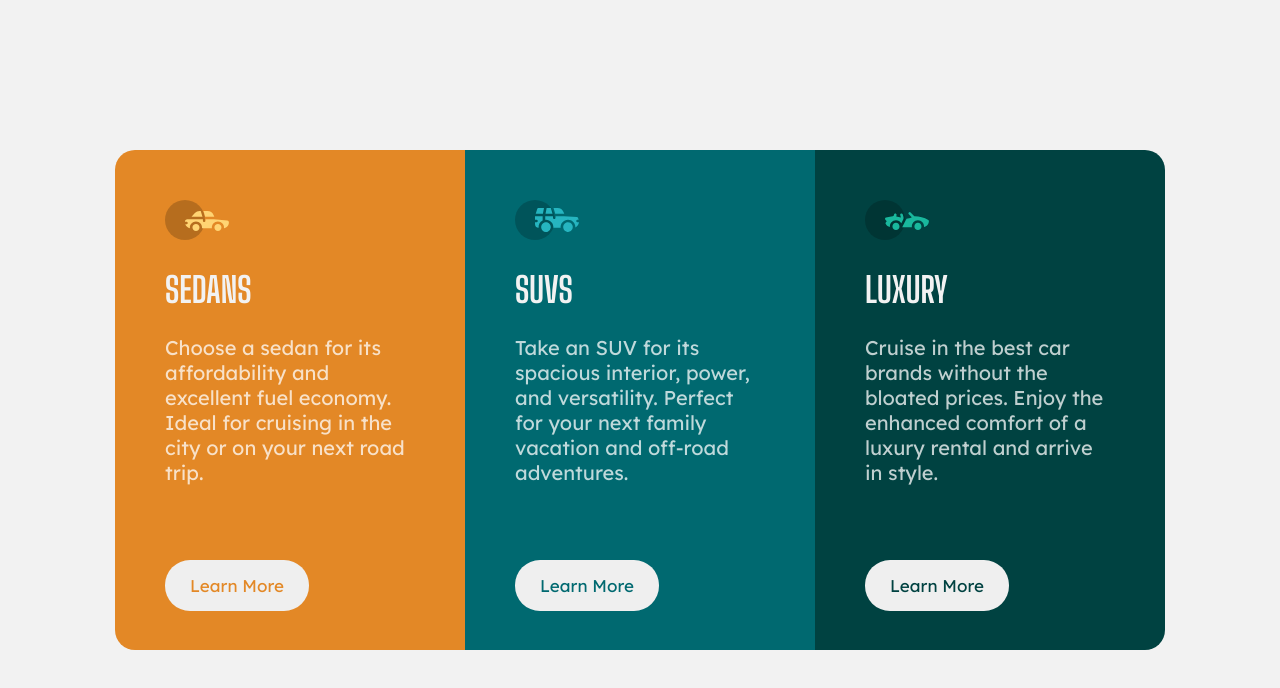
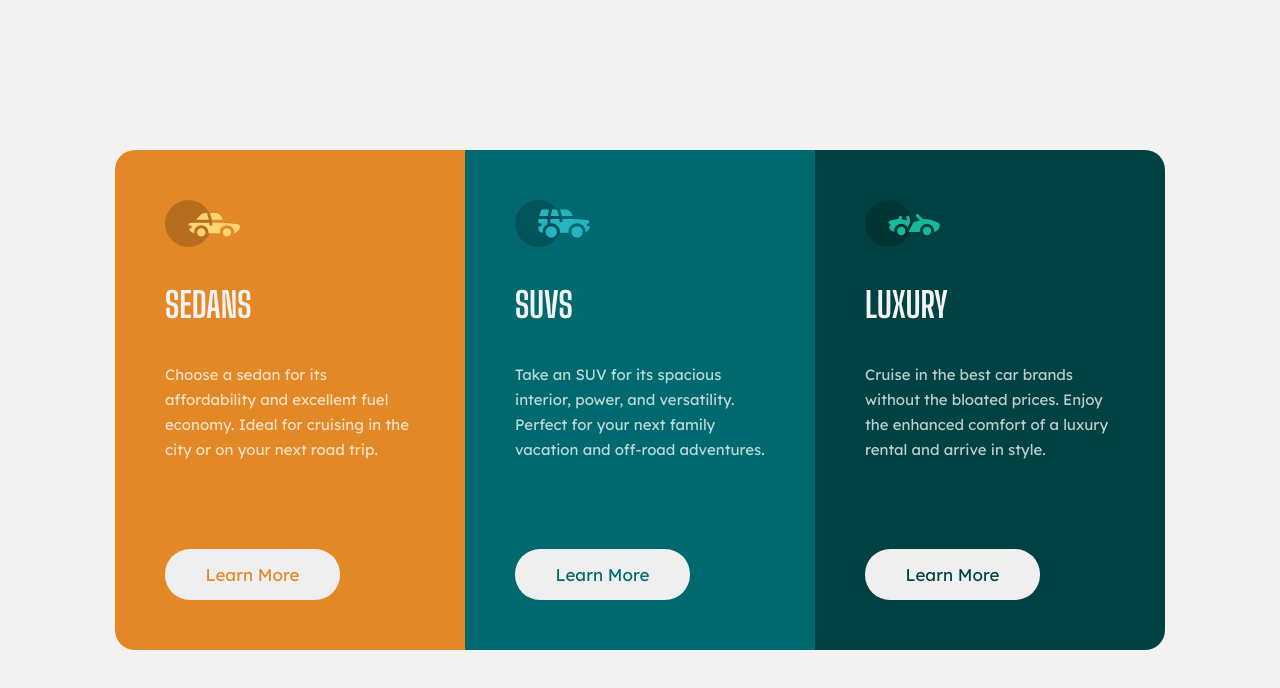
Before and after one commit to jm1069/3-column-preview-card-component, a plain HTML site: page index.html in a window 1280 px wide. Drawn offline with Linux system fonts and the light colour scheme.

Commit message:
adjustments

```diff
--- a/index.html
+++ b/index.html
@@ -8,33 +8,29 @@
     <title>Frontend Mentor | 3-column preview card component</title>
 </head>
 <body>
+    <main>
         <div class="card-wrapper">
             <div class="card-component sedans">
-            <main>
                     <img src="./images/icon-sedans.svg" alt="sedans">
                     <h1>Sedans</h1>
                     <p>Choose a sedan for its affordability and excellent fuel economy. Ideal for cruising in the city or on your next road trip.</p>
                     <button class="sedan-btn">Learn More</button>
-            </main>
             </div>
 
             <div class="card-component suvs">
-            <main>
                     <img src="./images/icon-suvs.svg" alt="sedans">
                     <h1>SUVs</h1>
                     <p>Take an SUV for its spacious interior, power, and versatility. Perfect for your next family vacation and off-road adventures.</p>
                     <button class="sedan-btn">Learn More</button>
-            </main>
             </div>
 
             <div class="card-component luxury">
-            <main>
                     <img src="./images/icon-luxury.svg" alt="sedans">
                     <h1>Luxury</h1>
                     <p>Cruise in the best car brands without the bloated prices. Enjoy the enhanced comfort of a luxury rental and arrive in style.</p>
                     <button class="sedan-btn">Learn More</button>
-            </main>
             </div>
         </div>
+    </main>
 </body>
 </html>
--- a/style.css
+++ b/style.css
@@ -26,10 +26,6 @@ body{
     margin: 25px;
 }
 
-main{
-    height: 100%;
-}
-
 img{
     margin-bottom: 25px;
 }
@@ -46,7 +42,8 @@ h1{
 p{
     color: var(--transparent-white);
     font-family: 'Lexend Deca', sans-serif;
-    font-size: 20px;
+    font-size: 15px;
+    line-height: 25px;
 }
 
 button{
@@ -60,6 +57,7 @@ button{
 
 .card-component{
     padding: 50px;
+    height: 100%;
 }
 
 .sedans{
@@ -128,6 +126,19 @@ button{
         justify-content: space-between;
     }
 
+    img{
+        width: 30%;
+        margin-bottom: 0;
+    }
+
+    h1{
+        margin-bottom: 0;
+    }
+
+    button{
+        width: 70%;
+    }
+
     .sedans{
         border-radius: 20px 0 0 20px;
     }
@@ -136,12 +147,6 @@ button{
         border-radius: 0 20px 20px 0;
     }
 
-    button{
-        bottom: 0;
-        margin-top: 30%;
-    }
-
-
     .body {
         position: relative;
     }
```
Also changed, not shown: 2 other files. Lines whose indentation alone changed are shown as unchanged.
